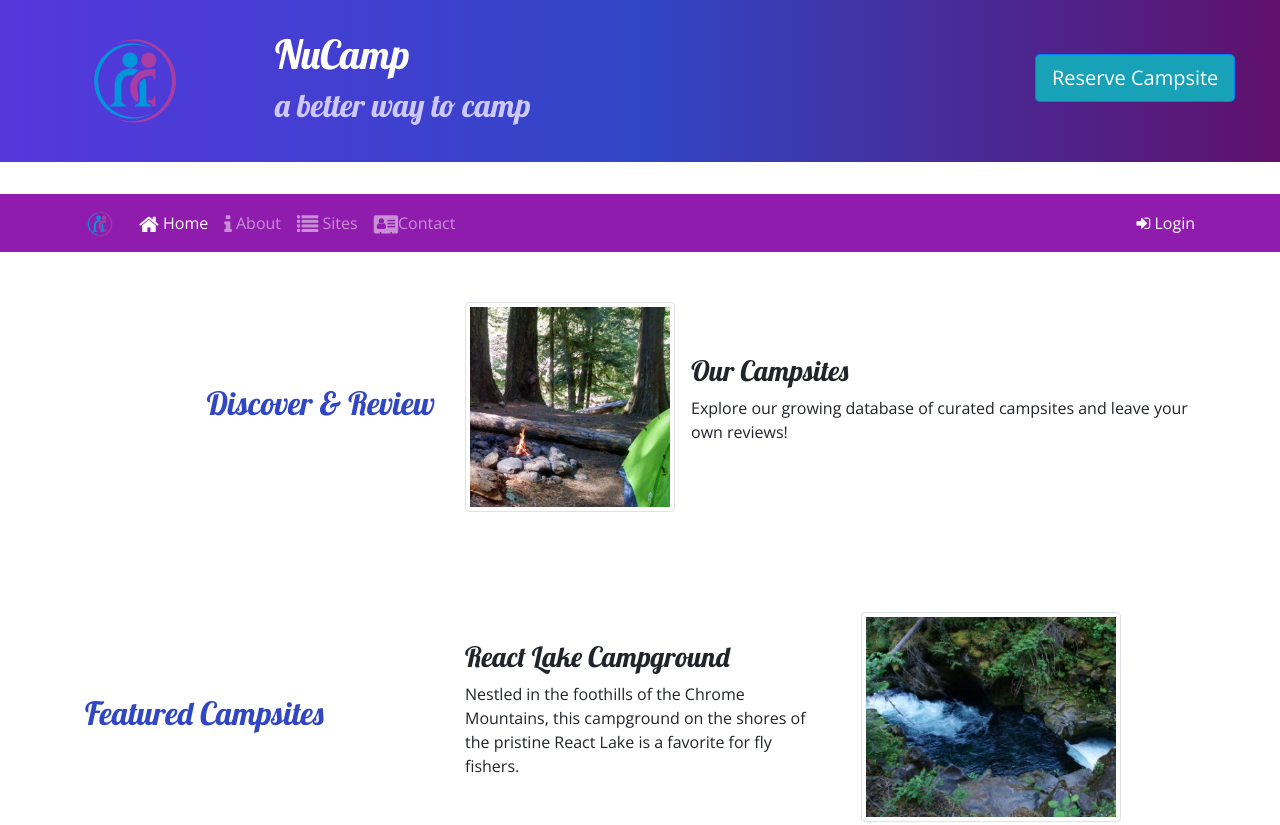
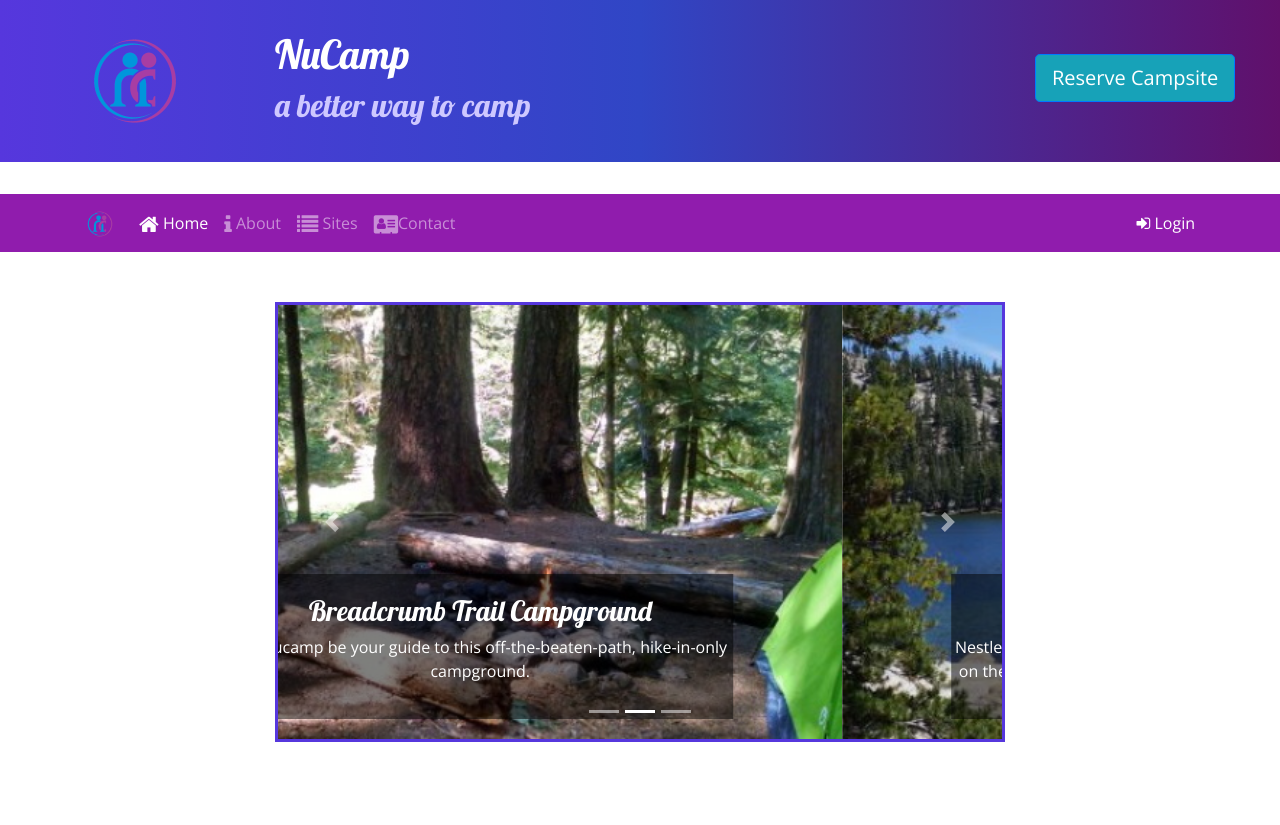
Before and after one commit to rob-stack/nucampsite, a website: page index.html in a window 1280 px wide. Shown: the top 825 px of the page. Drawn offline with nearby package versions, Linux system fonts and the light colour scheme.

Commit message:
Carousel

```diff
--- a/css/styles.css
+++ b/css/styles.css
@@ -33,3 +33,10 @@ header h2 {
     border-top: none;
     padding: 10px
 }
+.carousel-caption {
+    background-color: rgba(0, 0, 0, 0.5);
+}
+
+.carousel {
+    border: solid #5637DD;
+}
--- a/index.html
+++ b/index.html
@@ -100,6 +100,49 @@
 </div>
 
     <div class="container">
+      <div class="row row-content">
+        <div class="col-md-8 mx-auto">
+          <div id="homeCarousel" class="carousel slide" data-ride="carousel">
+            <ol class="carousel-indicators">
+              <li data-target="#homeCarousel" data-slide-to="0" class="active"></li>
+              <li data-target="#homeCarousel" data-slide-to="1"></li>
+              <li data-target="#homeCarousel" data-slide-to="2"></li>
+            </ol>
+            <div class="carousel-inner">
+              <div class="carousel-item active">
+                  <img class="d-block w-100" src="img/breadcrumb-trail.jpg" alt="Breadcrumb Trail Campground" />
+                <div class="carousel-caption">
+                    <h3>Breadcrumb Trail Campground</h3>
+                    <p class="d-none d-sm-block">Let Nucamp be your guide to this off-the-beaten-path, hike-in-only campground.</p>
+                </div>
+              </div>
+              <div class="carousel-item">
+                <img class="d-block w-100" src="img/react-lake.jpg" alt="React Lake Campground" />
+                <div class="carousel-caption">
+                    <h3>React Lake Campground</h3>
+                    <p class="d-none d-sm-block">Nestled in the foothills of the Chrome Mountains, this campground on the shores of the pristine React Lake is a favorite for fly fishers.</p>
+                  </div>
+              </div>
+              <div class="carousel-item">
+                <img class="d-block w-100" src="img/chrome-river.jpg" alt="Chrome River Campground" />
+                <div class="carousel-caption">
+                  <h3> Chrome River Campground</h3>
+                  <p class="d-none d-sm-block"> Spend a few sunny days and starry nights beneath a canopy of old growth firs at this enchanting spot by the Chrome River.</p>
+                </div>
+              </div>
+            </div>
+            <a class="carousel-control-prev" href="#homeCarousel" role="button" data-slide="prev">
+              <span class="carousel-control-prev-icon"></span>
+              <span class="sr-only">Previous</span>
+            </a>
+            <a class="carousel-control-next" href="#homeCarousel" role="button" data-slide="next">
+              <span class="carousel-control-next-icon"></span>
+              <span class="sr-only">Next</span>
+            </a>
+          </div>
+        </div>
+      </div>
+
         <div class="row row-content align-items-center">
             <div class="col-sm-4 order-sml-last col-m-3">
                <h2 class="text-sm-right">Discover & Review</h2>
```
